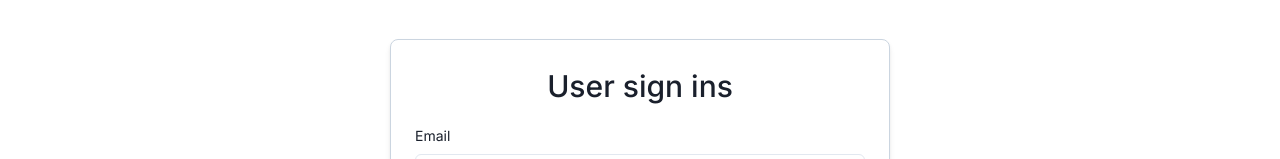
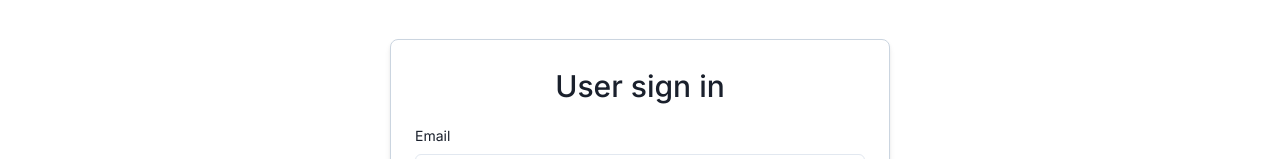
Before and after one commit to cltubigon/sportsagentpro-next, a Next.js app: page /login in a window 1280 px wide. Shown: the part 196-355 px from the top of the page. Built offline with nearby package versions, Linux system fonts and the light colour scheme.

Commit message:
fixed login

```diff
--- a/src/app/(auth)/login/page.js
+++ b/src/app/(auth)/login/page.js
@@ -10,7 +10,7 @@ const LoginPage = () => {
     <div>
       <Authentication>
         <Text sx={authStyle.title}>
-          User sign ins
+          User sign in
         </Text>
         <LoginForm />
         <Flex sx={authStyle.signupContainer}>
```
Also changed, not shown: 1 other file (tests, documents, lock files or other folders).
